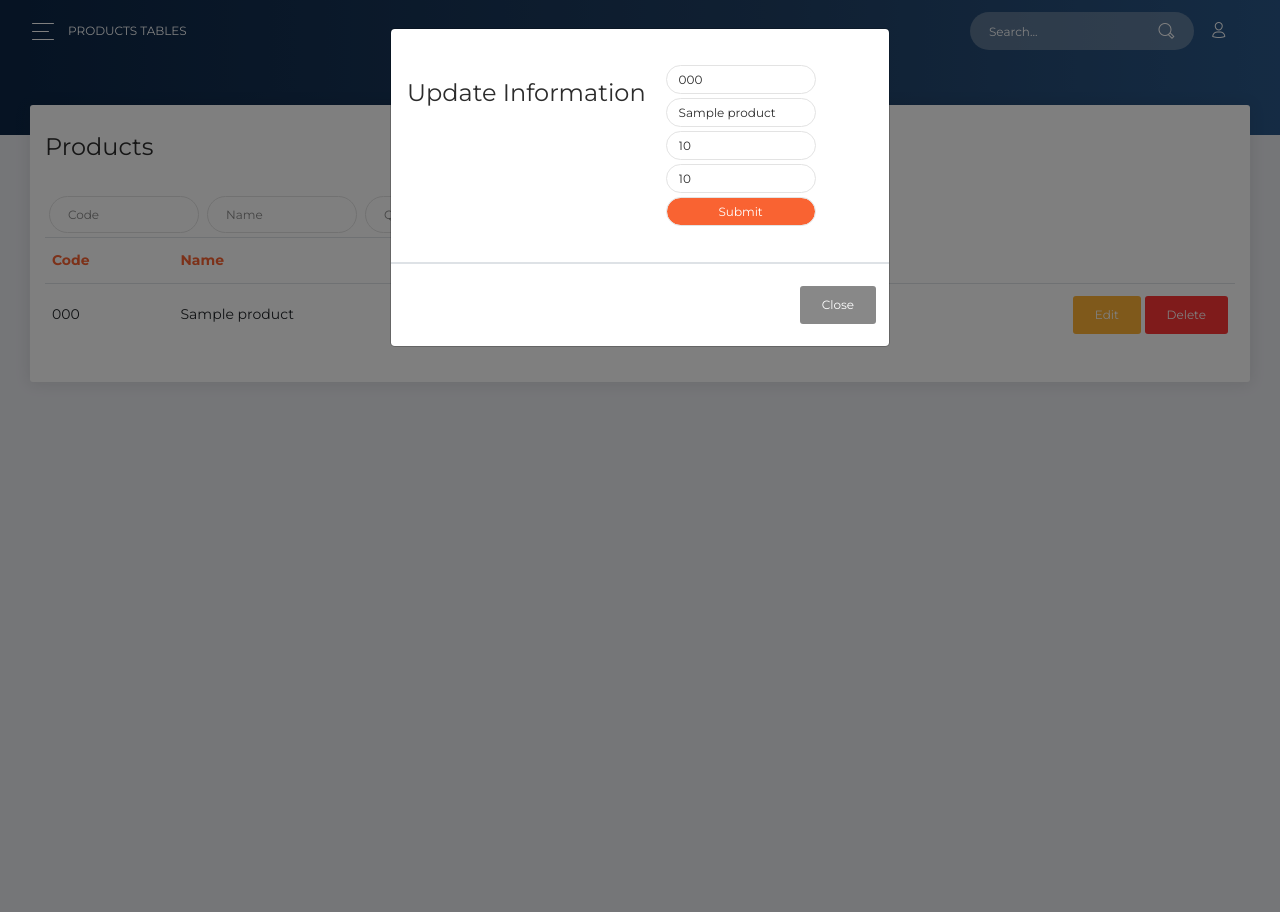
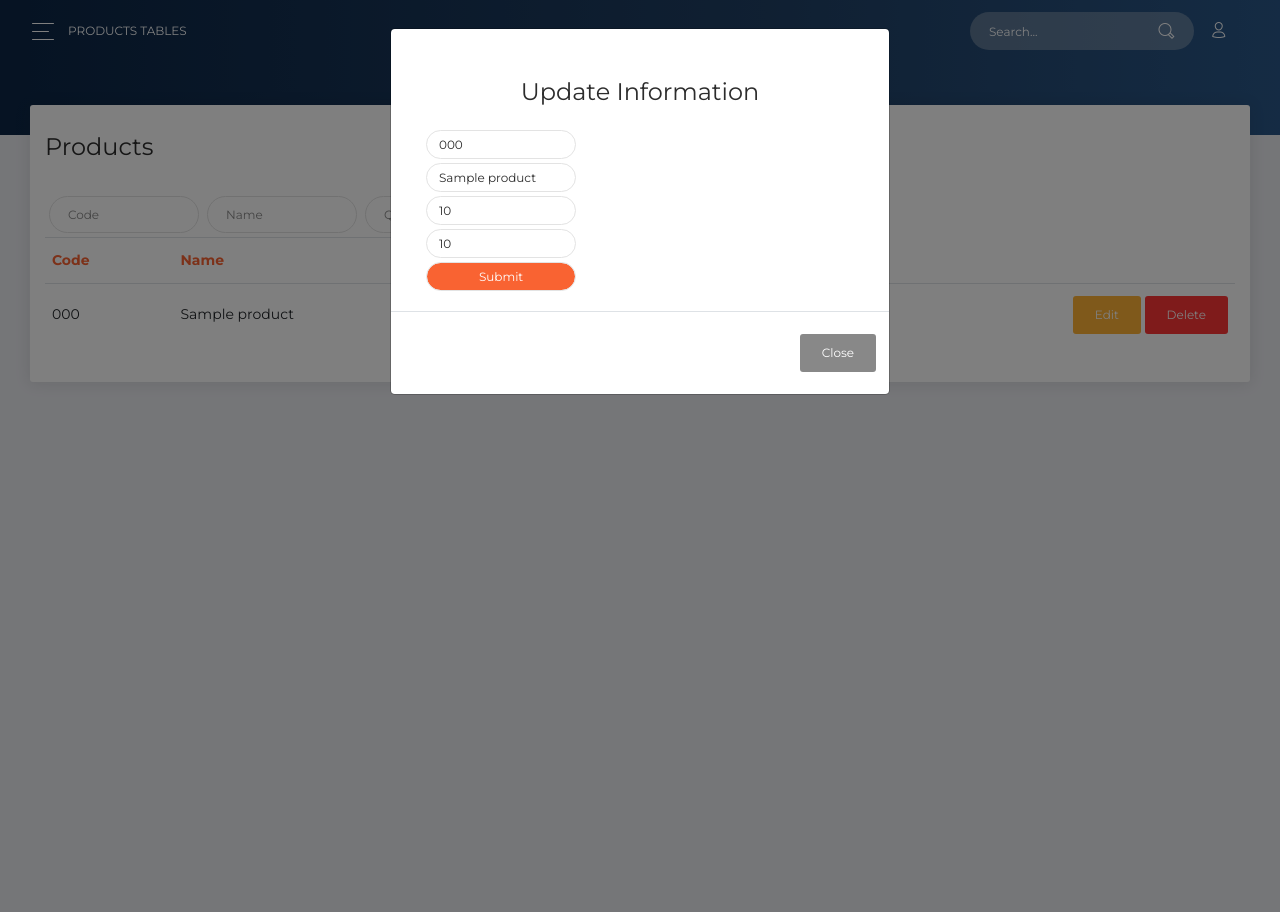
Before and after one commit to CodeStreet-ai/SmaBuz-Inventory, a Flask app: page /tables in a window 1280 px wide, after a click on "Edit". Run offline with Flask 2, Linux system fonts and the light colour scheme; tables that the repository leaves empty hold one stand-in row (values such as "Sample post"); some libraries are stand-ins or nearby versions.

Commit message:
Updated Changes

```diff
--- a/main.py
+++ b/main.py
@@ -12,6 +12,7 @@ app.config['SQLALCHEMY_DATABASE_URI'] = 'mysql+pymysql://root@localhost/Products
 app.config['SQLALCHEMY_TRACK_MODIFICATIONS'] = False
 db= SQLAlchemy(app)
 
+#product table
 class Products(db.Model):
     id = db.Column(db.Integer, primary_key=True)
     code = db.Column(db.String(10))
--- a/templates/tables.html
+++ b/templates/tables.html
@@ -162,14 +162,15 @@
                 </tr>
                 <!-- Edit PRODUCTS-->
                 <div id="modaledit{{row.id}}" class="modal fade" role='dialog'>
+
                     <div class="modal-dialog">
                     <div class="modal-content">
-                      <div class="modal-header"><h4 class="modal-title">Update Information</h4>
+                      <div class="card-header text-center"><h4 class="modal-title">Update Information</h4>
                         <div class="modal-body">
                       <form  action="{{url_for('update')}}" method="POST">
-                        <div class="col-xs-3" >
+                        <div class="col-xs-3 " >
                           <input type="hidden" name="id" value="{{row.id}}">
-                          <input type="text-form" class="form-control" name="code" placeholder="Code" required=1 value="{{row.code}}" />
+                          <input type="text-form"  class="form-control" name="code" placeholder="Code" required=1 value="{{row.code}}" />
                         </div>
                         <div class="col-xs-3" >
                         <input type="text-form" class="form-control" name="name" placeholder="Name"required=1 value="{{row.name}}"/>
```
